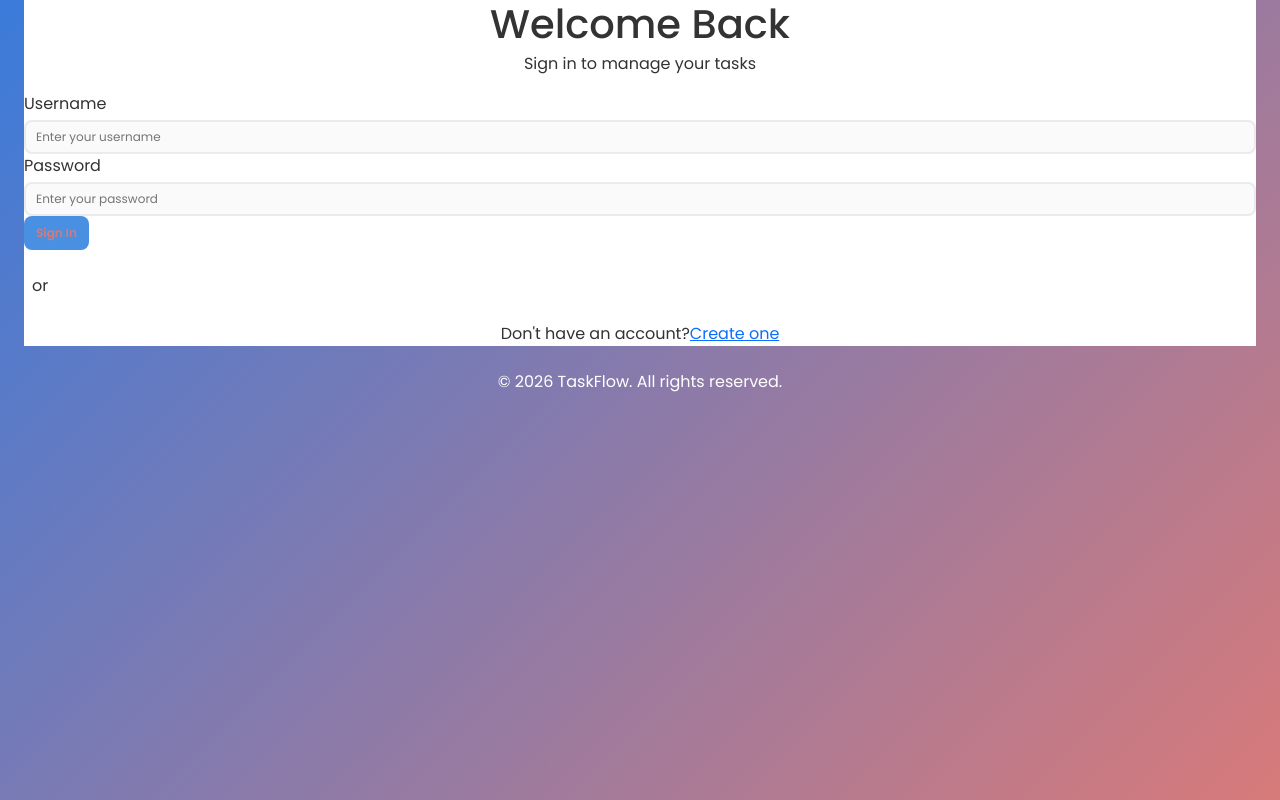
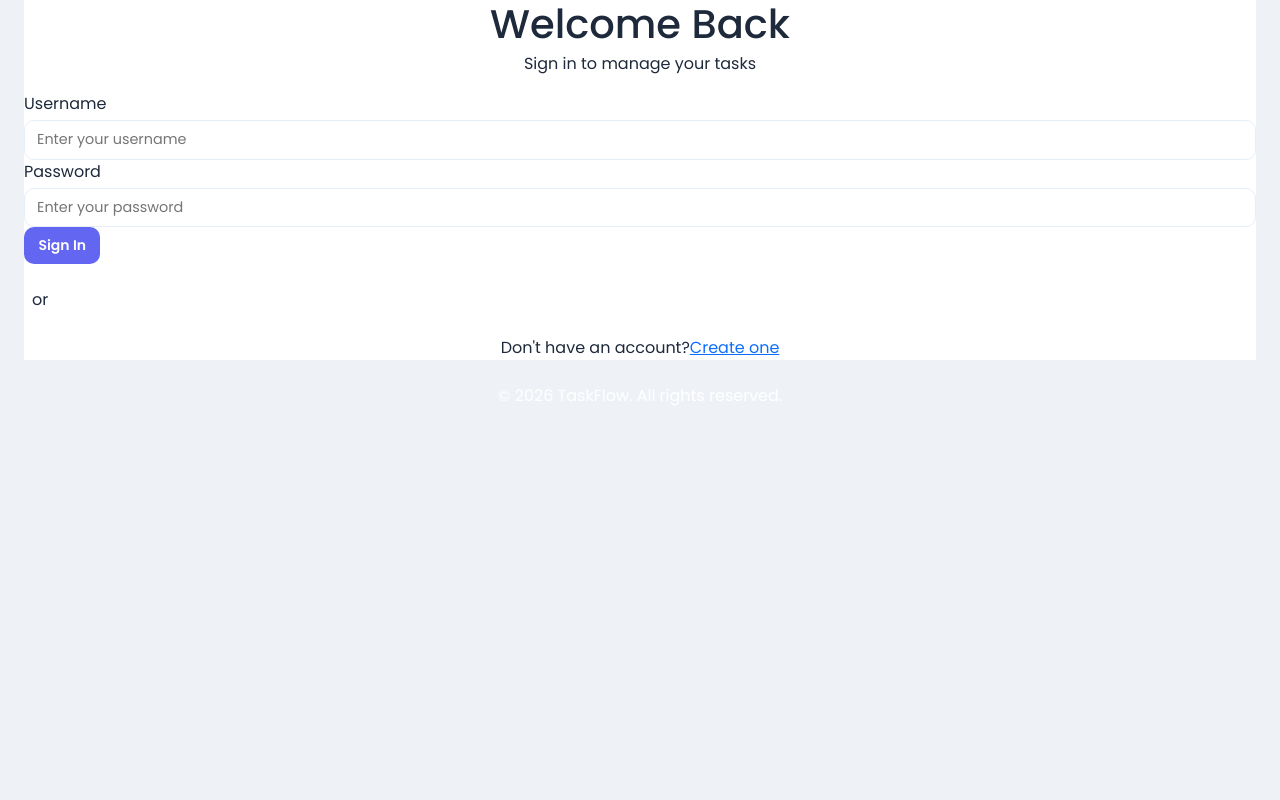
Before and after one commit to 26Guzman/guzmanernest-to-do-list, a React (Vite) app in the folder client/: page /login in a window 1280 px wide. Built offline with nearby package versions, Linux system fonts and the light colour scheme; no server answers.

Commit message:
Improve dashboard contrast and navbar visibility

```diff
--- a/client/src/css/globals.css
+++ b/client/src/css/globals.css
@@ -1,6 +1,20 @@
 @import url('https://fonts.googleapis.com/css2?family=Poppins:wght@300;400;500;600;700&display=swap');
 @import url('https://cdn.jsdelivr.net/npm/bootstrap@5.3.0/dist/css/bootstrap.min.css');
 @import url('https://cdn.jsdelivr.net/npm/bootstrap-icons@1.11.0/font/bootstrap-icons.css');
+
+:root {
+  --bg: #EEF2F7; /* slightly darker for better contrast */
+  --card: #FFFFFF;
+  --primary: #6366F1;
+  --text-dark: #1E293B;
+  --soft-gray: #CBD5E1;
+  --priority-high: #EF4444;
+  --priority-medium: #F59E0B;
+  --priority-low: #22C55E;
+  --shadow: 0 12px 30px rgba(16,24,40,0.06);
+  --radius: 12px;
+}
+
 * {
   margin: 0;
   padding: 0;
@@ -12,9 +26,9 @@ body {
   font-family: 'Poppins', sans-serif;
   -webkit-font-smoothing: antialiased;
   -moz-osx-font-smoothing: grayscale;
-  background: linear-gradient(135deg, #3b7bda 0%, #d87a7a 100%);
+  background: var(--bg);
   min-height: 100vh;
-  color: #333333;
+  color: var(--text-dark);
 }
 
 #root {
@@ -80,102 +94,132 @@ textarea {
 
 /* Card styling */
 .card {
-  background: rgb(220, 130, 130);
-  border-radius: 12px;
-  box-shadow: 0 4px 6px rgba(0, 0, 0, 0.05);
-  transition: all 0.3s ease;
-  border: 1px solid #89b9de;
+  background: var(--card);
+  border-radius: var(--radius);
+  box-shadow: var(--shadow);
+  transition: all 0.25s ease;
+  border: 1px solid rgba(16,24,40,0.04);
 }
 
 .card:hover {
-  box-shadow: 0 12px 20px rgba(0, 0, 0, 0.08);
-  transform: translateY(-2px);
+  box-shadow: 0 18px 36px rgba(16,24,40,0.08);
+  transform: translateY(-3px);
 }
+
+/* Navbar and header visibility */
+.navbar { background: var(--card) !important; }
+.navbar-brand { color: var(--text-dark) !important; font-weight:700; }
+.navbar .btn-link { color: var(--text-dark) !important; }
+
+/* Ensure headings are readable */
+h1, h2, h3, h4 { color: var(--text-dark) }
+
+/* Make card headings and key numbers pop */
+.card .card-body h3 { color: var(--primary); }
 
 /* Button variants */
 .btn-primary {
-  background-color: #4A90E2;
-  color: rgb(215, 121, 121);
+  background-color: var(--primary) !important;
+  color: #fff !important;
+  padding: 0.45rem 0.9rem;
+  border-radius: 10px;
+  font-weight: 600;
+  font-size: 0.875rem;
+}
+
+.btn-primary:hover {
+  filter: brightness(0.95);
+  box-shadow: 0 8px 18px rgba(99,102,241,0.12);
+}
+
+.btn-secondary {
+  background-color: var(--soft-gray);
+  color: var(--text-dark);
   padding: 0.375rem 0.75rem;
   border-radius: 8px;
   font-weight: 600;
-  font-size: 0.75rem;
+  font-size: 0.85rem;
 }
 
-.btn-primary:hover {
-  background-color: #2A9D8F;
-  box-shadow: 0 6px 12px rgba(42, 157, 143, 0.2);
-}
+.btn-secondary:hover { background-color: #bfcfe0; }
 
-.btn-secondary {
-  background-color: #88b1ef;
-  color: #333333;
+.btn-danger {
+  background-color: var(--priority-high) !important;
+  color: #fff !important;
   padding: 0.375rem 0.75rem;
   border-radius: 8px;
   font-weight: 600;
-  font-size: 0.75rem;
+  font-size: 0.85rem;
 }
 
-.btn-secondary:hover {
-  background-color: #7db6e2;
-}
-
-.btn-danger {
-  background-color: #ef4444;
-  color: rgb(227, 130, 130);
-  padding: 0.375rem 0.75rem;
-  border-radius: 8px;
-  font-weight: 600;
-  font-size: 0.75rem;
-}
-
-.btn-danger:hover {
-  background-color: #dc2626;
-}
+.btn-danger:hover { filter: brightness(0.95); }
 
 /* Form inputs */
 .form-input,
 .form-textarea {
   width: 100%;
-  padding: 0.375rem 0.625rem;
-  border: 2px solid #E8ECEF;
-  border-radius: 8px;
-  font-size: 0.75rem;
-  transition: all 0.3s ease;
-  background-color: #FAFAFA;
-  color: #333333;
+  padding: 0.5rem 0.75rem;
+  border: 1px solid #E6EEF8;
+  border-radius: 10px;
+  font-size: 0.9rem;
+  transition: all 0.2s ease;
+  background-color: #fff;
+  color: var(--text-dark);
 }
 
 .form-input:focus,
 .form-textarea:focus {
   outline: none;
-  border-color: #4A90E2;
-  box-shadow: 0 0 0 3px rgba(74, 144, 226, 0.1);
+  border-color: var(--primary);
+  box-shadow: 0 6px 18px rgba(99,102,241,0.08);
 }
 
 /* Badge styling */
-.badge {
-  display: inline-block;
-  padding: 0.25rem 0.75rem;
-  border-radius: 20px;
-  font-size: 0.85rem;
-  font-weight: 600;
+.badge { display: inline-block; padding: 0.25rem 0.65rem; border-radius: 999px; font-size: 0.85rem; font-weight:600 }
+
+.badge--success { background: #ECFDF5; color: var(--priority-low) }
+.badge--pending { background: #FFFBEB; color: var(--priority-medium) }
+.badge--error { background: #FFF1F2; color: var(--priority-high) }
+
+/* Kanban styles */
+.kanban {
+  display: flex;
+  gap: 1rem;
+  align-items: flex-start;
 }
 
-.badge-success {
-  background-color: #E8F5E9;
-  color: #2E7D32;
+.kanban-column {
+  flex: 1 1 0;
+  min-width: 260px;
+  background: #F8FAFC;
+  border-radius: var(--radius);
+  padding: 1rem;
+  box-shadow: var(--shadow);
+  border: 1px solid rgba(16,24,40,0.03);
 }
 
-.badge-pending {
-  background-color: #FFF3E0;
-  color: #E65100;
+.kanban-column-header {
+  display:flex; align-items:center; justify-content:space-between; gap:8px; margin-bottom:12px;
 }
 
-.badge-error {
-  background-color: #FFEBEE;
-  color: #C62828;
+.kanban-column h6 { margin:0; font-size:0.95rem; color:var(--text-dark); }
+
+.task-card {
+  background: var(--card);
+  border-radius: 10px;
+  padding: 0.75rem;
+  margin-bottom: 0.75rem;
+  box-shadow: 0 6px 14px rgba(16,24,40,0.04);
+  border: 1px solid rgba(16,24,40,0.03);
 }
+
+.task-meta { display:flex; gap:8px; align-items:center; font-size:0.85rem; color:#667085 }
+.task-title { font-weight:600; color:var(--text-dark); margin-bottom:6px }
+.status-dot { width:10px; height:10px; border-radius:50%; display:inline-block }
+
+.priority-high { background: var(--priority-high) }
+.priority-medium { background: var(--priority-medium) }
+.priority-low { background: var(--priority-low) }
 /* Graphic sizing */
 .graphic {
   width: 120px !important;
```
